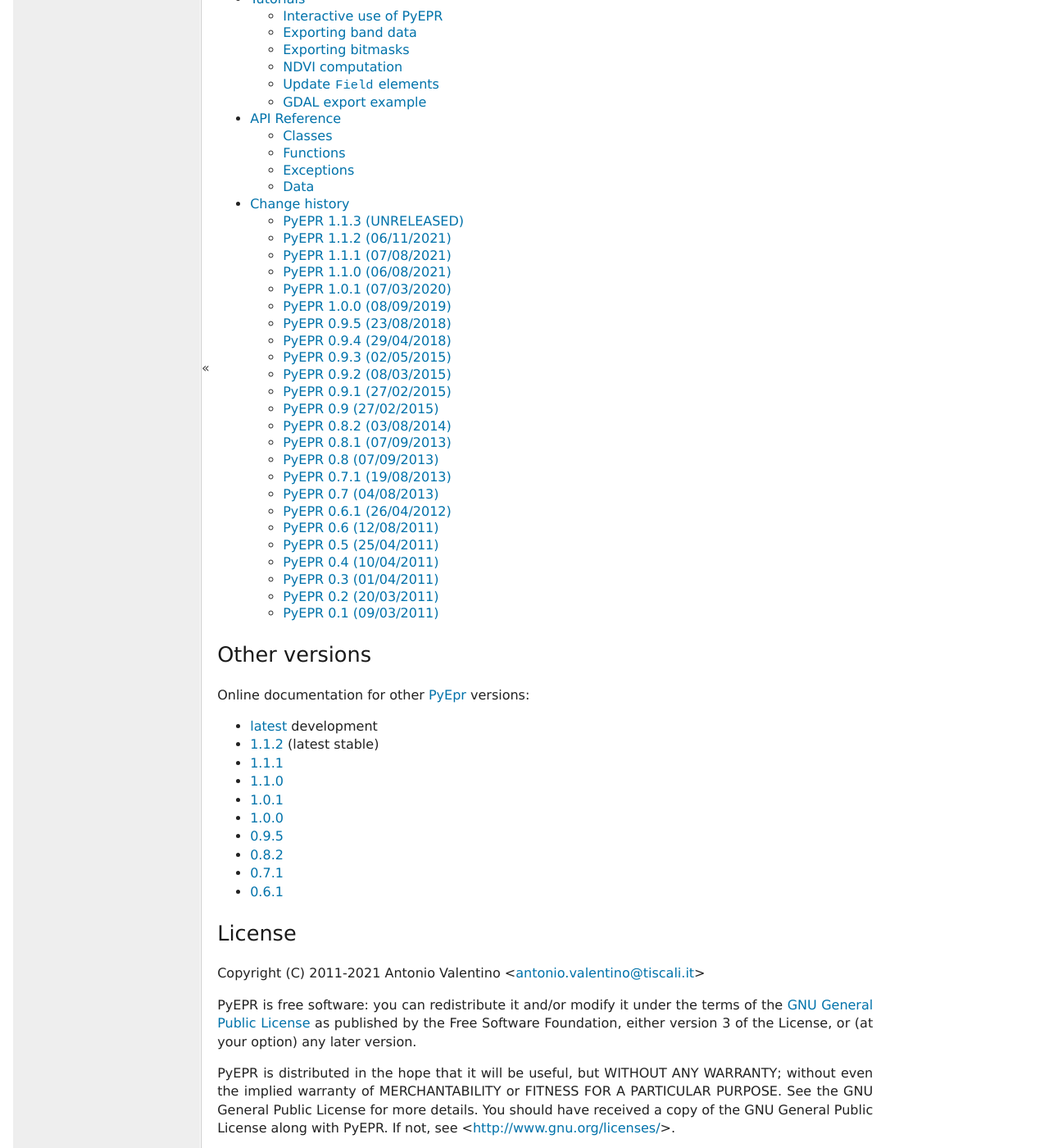
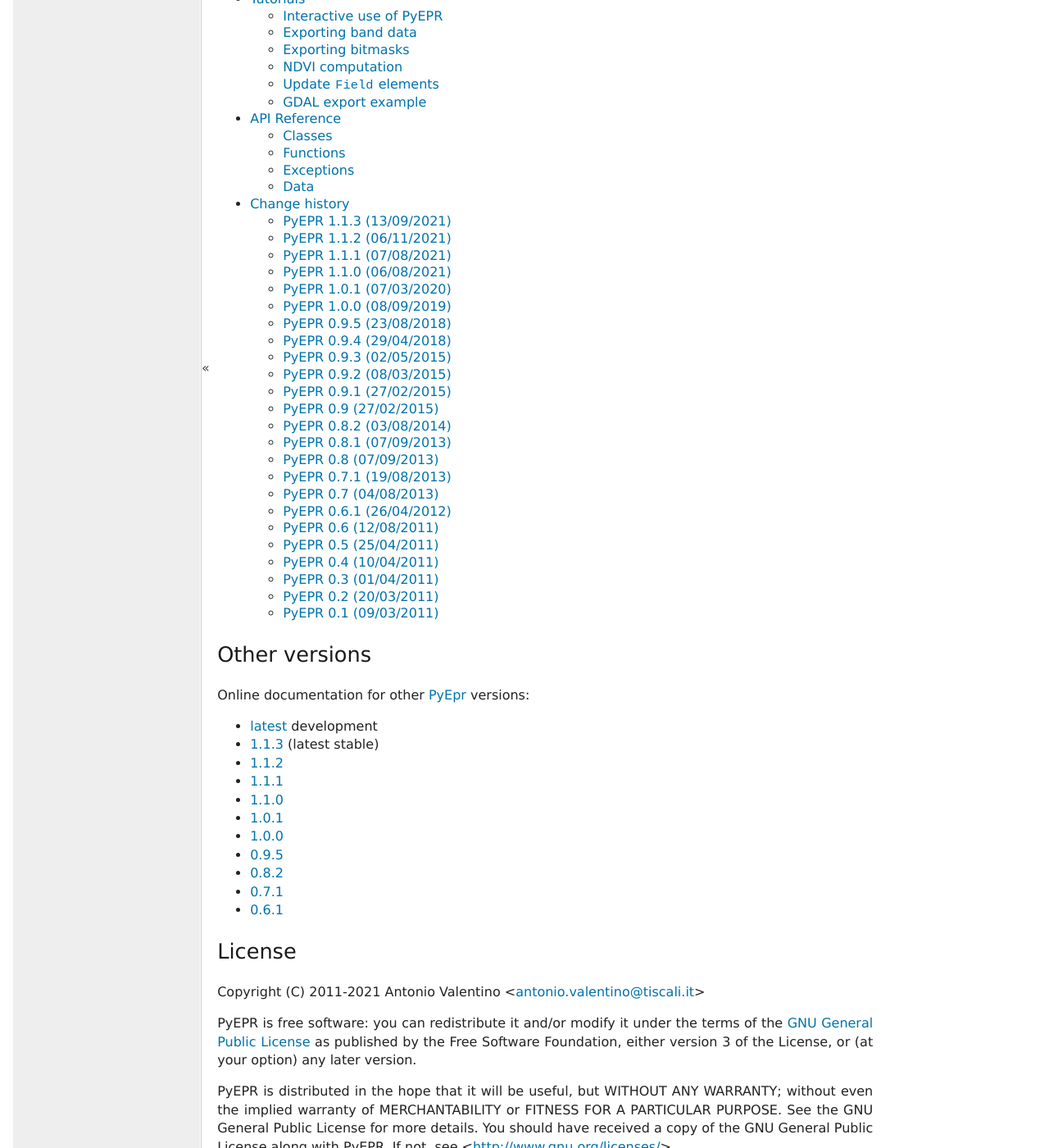
Before and after one commit to avalentino/pyepr, a Sphinx documentation site: the page built from doc/index.rst, in a window 1280 px wide and 1400 px high, scrolled down 879 px. Shown: the whole window at 82% size. Built offline with Sphinx 7.4.7, drawn with Linux system fonts in a browser that asks for light colours; formulas are drawn with MathJax 3; comment, search, counter and statistics services are not loaded.

Commit message:
Update version number to v1.1.3

```diff
--- a/README.rst
+++ b/README.rst
@@ -6,7 +6,7 @@
 :Author:    Antonio Valentino
 :Contact:   antonio.valentino@tiscali.it
 :Copyright: 2011-2021, Antonio Valentino <antonio.valentino@tiscali.it>
-:Version:   1.1.2
+:Version:   1.1.3
 
 .. image:: https://github.com/avalentino/pyepr/actions/workflows/python-package.yml/badge.svg?branch=master
     :alt: CI status page
--- a/doc/NEWS.rst
+++ b/doc/NEWS.rst
@@ -1,7 +1,7 @@
 Change history
 ==============
 
-PyEPR 1.1.3 (UNRELEASED)
+PyEPR 1.1.3 (13/09/2021)
 ------------------------
 
 * Do not use the deprecated distutils package.
--- a/doc/index.rst
+++ b/doc/index.rst
@@ -60,7 +60,8 @@
     Online documentation for other PyEpr_ versions:
 
     * `latest <https://pyepr.readthedocs.io/en/latest/>`_ development
-    * `1.1.2 <https://pyepr.readthedocs.io/en/v1.1.2/>`_ (latest stable)
+    * `1.1.3 <https://pyepr.readthedocs.io/en/v1.1.3/>`_ (latest stable)
+    * `1.1.2 <https://pyepr.readthedocs.io/en/v1.1.2/>`_
     * `1.1.1 <https://pyepr.readthedocs.io/en/v1.1.1/>`_
     * `1.1.0 <https://pyepr.readthedocs.io/en/v1.1.0/>`_
     * `1.0.1 <https://pyepr.readthedocs.io/en/v1.0.1/>`_
```
Also changed, not shown: 1 other file.
